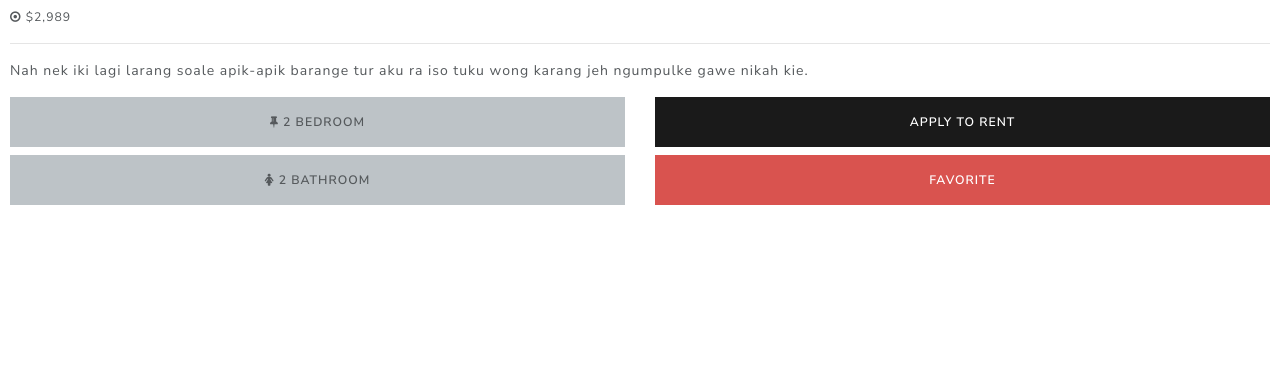
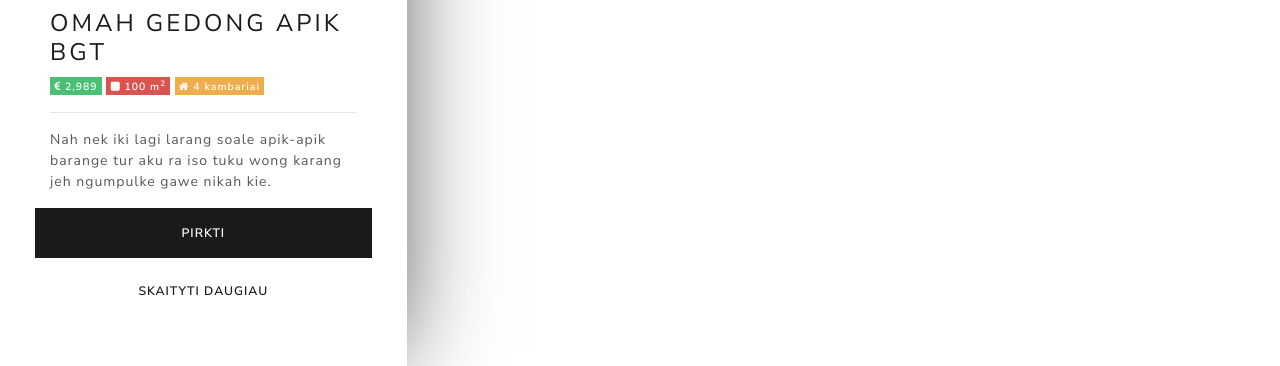
Before and after one commit to lukzal/Nekilnojamo-turto-skelbimai, a Symfony app: template templates/home/index.html.twig in a window 1280 px wide. Shown: the part 461-827 px from the top of the page. Before the commit the page ends 666 px from the top, so only its background shows below. Run offline with Twig, Linux system fonts and the light colour scheme; the template is opened without the code that fills it, so the values that code supplies are empty; some libraries are stand-ins or nearby versions.

Commit message:
Atnaujintas home twig sablonas

```diff
--- a/templates/home/index.html.twig
+++ b/templates/home/index.html.twig
@@ -2,6 +2,7 @@
 
 {% block body %}
 <style>
+
     #real-estates-columns .title-realestates-columns h4 a {
         font-weight: 300;
         font-size: 18pt;
@@ -16,46 +17,47 @@
 
     #real-estates-columns img {
         border: 5px solid #ecf0f1;
-        width: 100%;
-        height: 300px;
+        max-width: 100%;
+        max-height: 300px;
         margin-bottom: 10px;
     }
 
-    .padding10{
-        padding: 10px;
+    .panel{
+        padding: 50px;
+        -webkit-box-shadow: 10px 10px 96px -23px rgba(0,0,0,0.75);
+        -moz-box-shadow: 10px 10px 96px -23px rgba(0,0,0,0.75);
+        box-shadow: 10px 10px 96px -23px rgba(0,0,0,0.75);
     }
 
-    .panel{
-        width: 100%;
-        padding: 10px;
-    }
 
 </style>
 
 <link href="https://maxcdn.bootstrapcdn.com/font-awesome/4.3.0/css/font-awesome.min.css" rel="stylesheet">
-<div class="row bootstrap snippets" id="real-estates-columns" style="margin: 0;">
+<div class="row bootstrap snippets" id="real-estates-columns">
+
+
+    <div class="col-md-4 col-sm-6 col-xs-12">
         <div class="panel">
             <div class="panel-body">
-                <a href="#"><img src="https://lorempixel.com/300/300/city/2/" class="img-responsive"></a>
+                <center><a href="#"><img src="https://lorempixel.com/300/300/city/2/" class="img-responsive"></a></center>
                 <div class="title-realestates-columns">
                     <h4><a href="#"><strong>Omah Gedong Apik BGT</strong></a></h4>
-                    <small class="label label-warning"><i class="fa fa-dot-circle-o" data-original-title="" title=""></i> $2,989</small>
+                    <small class="badge badge-success"><i class="fa fa-euro" data-original-title="" title=""></i> 2,989</small>
+                    <small class="badge badge-danger"><i class="fa fa-square" data-original-title="" title=""></i> 100 m<sup>2</sup></small>
+                    <small class="badge badge-warning"><i class="fa fa-home" data-original-title="" title=""></i> 4 kambariai</small>
                     <hr>
                     <p>Nah nek iki lagi larang soale apik-apik barange tur aku ra iso tuku wong karang jeh ngumpulke gawe nikah kie.</p>
                 </div>
                 <div class="footer-realestates-columns">
                     <div class="row">
-                        <div class="col-sm-6">
-                            <a href="#" class="btn btn-default btn-block" data-original-title="" title=""><i class="fa fa-thumb-tack" data-original-title="" title=""></i> 2 Bedroom</a>
-                            <a href="#" class="btn btn-default btn-block" data-original-title="" title=""><i class="fa fa-female" data-original-title="" title=""></i> 2 Bathroom</a>
-                        </div>
-                        <div class="col-sm-6">
-                            <a href="#" class="btn btn-primary btn-block" data-original-title="" title="">Apply to Rent</a>
-                            <a href="#" class="btn btn-danger btn-block" data-original-title="" title="">Favorite</a>
-                        </div>
+                        <a href="#" class="btn btn-primary btn-block" data-original-title="" title="">Pirkti</a>
+                        <a href="#" class="btn btn-secondary btn-block" data-original-title="" title="">Skaityti daugiau</a>
                     </div>
+                </div>
             </div>
         </div>
     </div>
-    </div>
+
+
+</div>
     {% endblock %}
```
